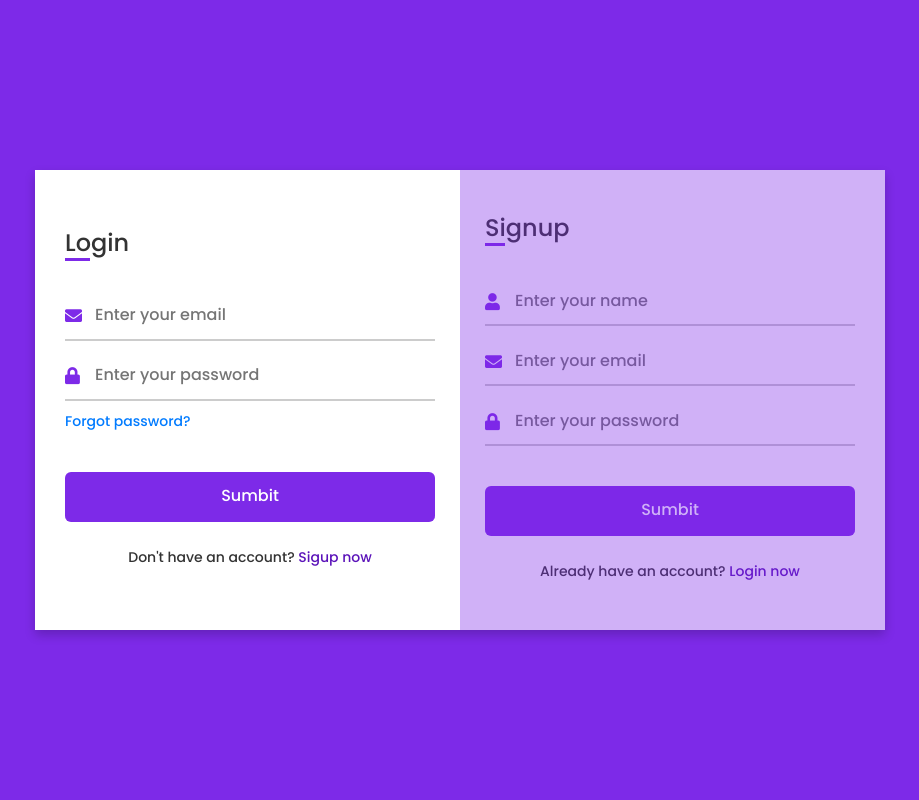
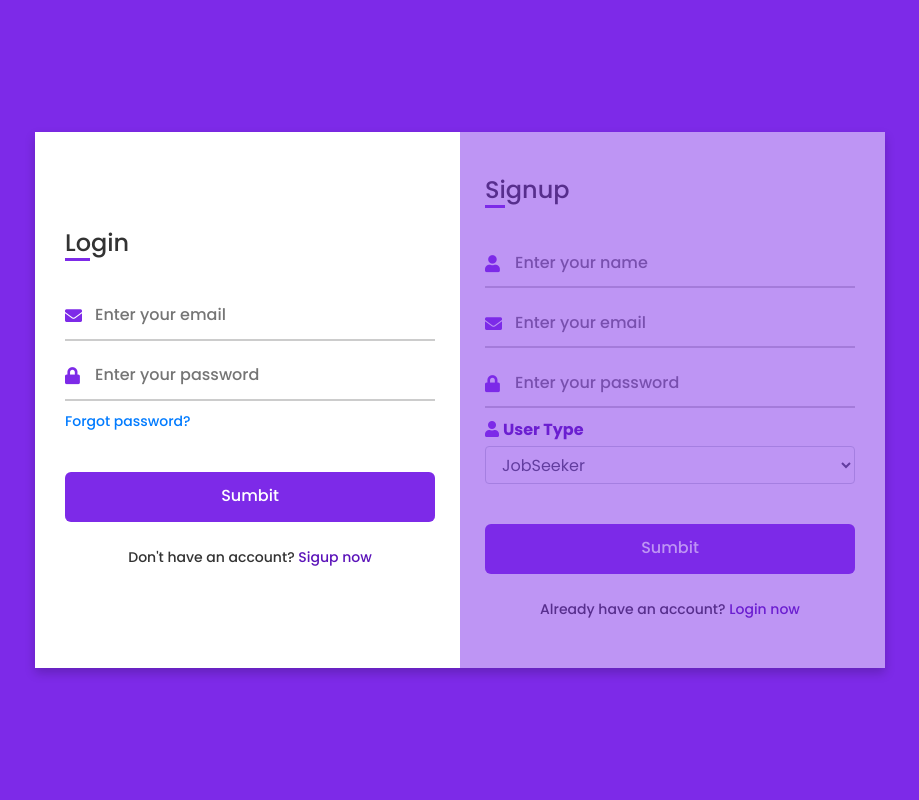
Before and after one commit to tasnim-dev/Job-Portal, a Django app: page / in a window 1280 px wide. Shown: the whole page, without its empty margins (180-1099 px from the left). Run offline with Django 4.2, Linux system fonts and the light colour scheme; some libraries are stand-ins or nearby versions.

Commit message:
static add

```diff
--- a/project/project/settings.py
+++ b/project/project/settings.py
@@ -100,6 +100,11 @@ USE_TZ = True
 
 STATIC_URL = "static/"
 
+#Add this in your settings.py file:
+STATICFILES_DIRS = [
+    BASE_DIR / 'static'
+]
+
 # Default primary key field type
 # https://docs.djangoproject.com/en/4.2/ref/settings/#default-auto-field
 
--- /dev/null
+++ b/project/static/css/style.css
@@ -0,0 +1,221 @@
+/* Google Font Link */
+@import url('https://fonts.googleapis.com/css2?family=Poppins:wght@200;300;400;500;600;700&display=swap');
+*{
+  margin: 0;
+  padding: 0;
+  box-sizing: border-box;
+  font-family: "Poppins" , sans-serif;
+}
+body{
+  min-height: 100vh;
+  display: flex;
+  align-items: center;
+  justify-content: center;
+  background: #7d2ae8;
+  padding: 30px;
+}
+.container{
+  position: relative;
+  max-width: 850px;
+  width: 100%;
+  background: #fff;
+  padding: 40px 30px;
+  box-shadow: 0 5px 10px rgba(0,0,0,0.2);
+  perspective: 2700px;
+}
+.container .cover{
+  position: absolute;
+  top: 0;
+  left: 50%;
+  height: 100%;
+  width: 50%;
+  z-index: 98;
+  transition: all 1s ease;
+  transform-origin: left;
+  transform-style: preserve-3d;
+}
+.container #flip:checked ~ .cover{
+  transform: rotateY(-180deg);
+}
+ .container .cover .front,
+ .container .cover .back{
+  position: absolute;
+  top: 0;
+  left: 0;
+  height: 100%;
+  width: 100%;
+}
+.cover .back{
+  transform: rotateY(180deg);
+  backface-visibility: hidden;
+}
+.container .cover::before,
+.container .cover::after{
+  content: '';
+  position: absolute;
+  height: 100%;
+  width: 100%;
+  background: #7d2ae8;
+  opacity: 0.5;
+  z-index: 12;
+}
+.container .cover::after{
+  opacity: 0.3;
+  transform: rotateY(180deg);
+  backface-visibility: hidden;
+}
+.container .cover img{
+  position: absolute;
+  height: 100%;
+  width: 100%;
+  object-fit: cover;
+  z-index: 10;
+}
+.container .cover .text{
+  position: absolute;
+  z-index: 130;
+  height: 100%;
+  width: 100%;
+  display: flex;
+  flex-direction: column;
+  align-items: center;
+  justify-content: center;
+}
+.cover .text .text-1,
+.cover .text .text-2{
+  font-size: 26px;
+  font-weight: 600;
+  color: #fff;
+  text-align: center;
+}
+.cover .text .text-2{
+  font-size: 15px;
+  font-weight: 500;
+}
+.container .forms{
+  height: 100%;
+  width: 100%;
+  background: #fff;
+}
+.container .form-content{
+  display: flex;
+  align-items: center;
+  justify-content: space-between;
+}
+.form-content .login-form,
+.form-content .signup-form{
+  width: calc(100% / 2 - 25px);
+}
+.forms .form-content .title{
+  position: relative;
+  font-size: 24px;
+  font-weight: 500;
+  color: #333;
+}
+.forms .form-content .title:before{
+  content: '';
+  position: absolute;
+  left: 0;
+  bottom: 0;
+  height: 3px;
+  width: 25px;
+  background: #7d2ae8;
+}
+.forms .signup-form  .title:before{
+  width: 20px;
+}
+.forms .form-content .input-boxes{
+  margin-top: 30px;
+}
+.forms .form-content .input-box{
+  display: flex;
+  align-items: center;
+  height: 50px;
+  width: 100%;
+  margin: 10px 0;
+  position: relative;
+}
+.form-content .input-box input{
+  height: 100%;
+  width: 100%;
+  outline: none;
+  border: none;
+  padding: 0 30px;
+  font-size: 16px;
+  font-weight: 500;
+  border-bottom: 2px solid rgba(0,0,0,0.2);
+  transition: all 0.3s ease;
+}
+.form-content .input-box input:focus,
+.form-content .input-box input:valid{
+  border-color: #7d2ae8;
+}
+.form-content .input-box i{
+  position: absolute;
+  color: #7d2ae8;
+  font-size: 17px;
+}
+.form-group i{
+
+    color: #7d2ae8;
+
+  }
+.forms .form-content .text{
+  font-size: 14px;
+  font-weight: 500;
+  color: #333;
+}
+.forms .form-content .text a{
+  text-decoration: none;
+}
+.forms .form-content .text a:hover{
+  text-decoration: underline;
+}
+.forms .form-content .button{
+  color: #fff;
+  margin-top: 40px;
+}
+.forms .form-content .button input{
+  color: #fff;
+  background: #7d2ae8;
+  border-radius: 6px;
+  padding: 0;
+  cursor: pointer;
+  transition: all 0.4s ease;
+}
+.forms .form-content .button input:hover{
+  background: #5b13b9;
+}
+.forms .form-content label{
+  color: #5b13b9;
+  cursor: pointer;
+}
+.forms .form-content label:hover{
+  text-decoration: underline;
+}
+.forms .form-content .login-text,
+.forms .form-content .sign-up-text{
+  text-align: center;
+  margin-top: 25px;
+}
+.container #flip{
+  display: none;
+}
+@media (max-width: 730px) {
+  .container .cover{
+    display: none;
+  }
+  .form-content .login-form,
+  .form-content .signup-form{
+    width: 100%;
+  }
+  .form-content .signup-form{
+    display: none;
+  }
+  .container #flip:checked ~ .forms .signup-form{
+    display: block;
+  }
+  .container #flip:checked ~ .forms .login-form{
+    display: none;
+  }
+}
--- a/project/templates/base.html
+++ b/project/templates/base.html
@@ -1,6 +1,6 @@
+{% load static %}
 <!DOCTYPE html>
 <html lang="en">
-
 <head>
     <meta charset="UTF-8">
     <meta name="viewport" content="width=device-width, initial-scale=1, shrink-to-fit=no">
@@ -8,7 +8,10 @@
     <!-- Bootstrap CSS -->
     <link rel="stylesheet" href="https://stackpath.bootstrapcdn.com/bootstrap/4.5.2/css/bootstrap.min.css">
     <link rel="stylesheet" href="https://cdnjs.cloudflare.com/ajax/libs/font-awesome/5.15.3/css/all.min.css">
-    <meta name="viewport" content="width=device-width, initial-scale=1.0">
+    <!--Main css-->
+    <link rel="stylesheet" href="{% static 'css/style.css' %} ">
+    <!-- Fontawesome CDN Link -->
+    <link rel="stylesheet" href="https://cdnjs.cloudflare.com/ajax/libs/font-awesome/5.15.3/css/all.min.css">
 
 
 </head>
--- a/project/templates/register.html
+++ b/project/templates/register.html
@@ -1,197 +1,5 @@
 {% extends "base.html" %}
 {% block content %}
-
-   <style>
-      /* Google Font Link */
-  @import url('https://fonts.googleapis.com/css2?family=Poppins:wght@200;300;400;500;600;700&display=swap');
-  *{
-    margin: 0;
-    padding: 0;
-    box-sizing: border-box;
-    font-family: "Poppins" , sans-serif;
-  }
-  body{
-    min-height: 100vh;
-    display: flex;
-    align-items: center;
-    justify-content: center;
-    background: #7d2ae8;
-    padding: 30px;
-  }
-  .container{
-    position: relative;
-    max-width: 850px;
-    width: 100%;
-    background: #fff;
-    padding: 40px 30px;
-    box-shadow: 0 5px 10px rgba(0,0,0,0.2);
-    perspective: 2700px;
-  }
-  .container .cover{
-    position: absolute;
-    top: 0;
-    left: 50%;
-    height: 100%;
-    width: 50%;
-    z-index: 98;
-    transition: all 1s ease;
-    transform-origin: left;
-    transform-style: preserve-3d;
-  }
-  .container #flip:checked ~ .cover{
-    transform: rotateY(-180deg);
-  }
-  .container .cover .front,
-  .container .cover .back{
-    position: absolute;
-    top: 0;
-    left: 0;
-    height: 100%;
-    width: 100%;
-  }
-  .cover .back{
-    transform: rotateY(180deg);
-    backface-visibility: hidden;
-  }
-  .container .cover::before,
-  .container .cover::after{
-    content: '';
-    position: absolute;
-    height: 100%;
-    width: 100%;
-    background: #7d2ae8;
-    opacity: 0.2;
-    z-index: 12;
-  }
-  .container .cover::after{
-    opacity: 0.2;
-    transform: rotateY(180deg);
-
-  }
-
-  .container .forms{
-    height: 100%;
-    width: 100%;
-    background: #fff;
-  }
-  .container .form-content{
-    display: flex;
-    align-items: center;
-    justify-content: space-between;
-  }
-  .form-content .login-form,
-  .form-content .signup-form{
-    width: calc(100% / 2 - 25px);
-  }
-  .forms .form-content .title{
-    position: relative;
-    font-size: 24px;
-    font-weight: 500;
-    color: #333;
-  }
-  .forms .form-content .title:before{
-    content: '';
-    position: absolute;
-    left: 0;
-    bottom: 0;
-    height: 3px;
-    width: 25px;
-    background: #7d2ae8;
-  }
-  .forms .signup-form  .title:before{
-    width: 20px;
-  }
-  .forms .form-content .input-boxes{
-    margin-top: 30px;
-  }
-  .forms .form-content .input-box{
-    display: flex;
-    align-items: center;
-    height: 50px;
-    width: 100%;
-    margin: 10px 0;
-    position: relative;
-  }
-  .form-content .input-box input{
-    height: 100%;
-    width: 100%;
-    outline: none;
-    border: none;
-    padding: 0 30px;
-    font-size: 16px;
-    font-weight: 500;
-    border-bottom: 2px solid rgba(0,0,0,0.2);
-    transition: all 0.3s ease;
-  }
-  .form-content .input-box input:focus,
-  .form-content .input-box input:valid{
-    border-color: #7d2ae8;
-  }
-  .form-content .input-box i{
-    position: absolute;
-    color: #7d2ae8;
-    font-size: 17px;
-  }
-  .forms .form-content .text{
-    font-size: 14px;
-    font-weight: 500;
-    color: #333;
-  }
-  .forms .form-content .text a{
-    text-decoration: none;
-  }
-  .forms .form-content .text a:hover{
-    text-decoration: underline;
-  }
-  .forms .form-content .button{
-    color: #fff;
-    margin-top: 40px;
-  }
-  .forms .form-content .button input{
-    color: #fff;
-    background: #7d2ae8;
-    border-radius: 6px;
-    padding: 0;
-    cursor: pointer;
-    transition: all 0.4s ease;
-  }
-  .forms .form-content .button input:hover{
-    background: #5b13b9;
-  }
-  .forms .form-content label{
-    color: #5b13b9;
-    cursor: pointer;
-  }
-  .forms .form-content label:hover{
-    text-decoration: underline;
-  }
-  .forms .form-content .login-text,
-  .forms .form-content .sign-up-text{
-    text-align: center;
-    margin-top: 25px;
-  }
-  .container #flip{
-    display: none;
-  }
-  @media (max-width: 730px) {
-    .container .cover{
-      display: none;
-    }
-    .form-content .login-form,
-    .form-content .signup-form{
-      width: 100%;
-    }
-    .form-content .signup-form{
-      display: none;
-    }
-    .container #flip:checked ~ .forms .signup-form{
-      display: block;
-    }
-    .container #flip:checked ~ .forms .login-form{
-      display: none;
-    }
-  }
-   </style>
 <body>
   <div class="container">
     <input type="checkbox" id="flip">
@@ -202,7 +10,8 @@
         <div class="form-content">
           <div class="login-form">
             <div class="title">Login</div>
-          <form action="#">
+          <form action="#" method="POST">
+            {% csrf_token %}
             <div class="input-boxes">
               <div class="input-box">
                 <i class="fas fa-envelope"></i>
@@ -222,7 +31,8 @@
       </div>
         <div class="signup-form">
           <div class="title">Signup</div>
-        <form action="#">
+        <form action="#" method="POST">
+          {% csrf_token %}
             <div class="input-boxes">
               <div class="input-box">
                 <i class="fas fa-user"></i>
@@ -235,6 +45,15 @@
               <div class="input-box">
                 <i class="fas fa-lock"></i>
                 <input type="password" placeholder="Enter your password" required>
+              </div>
+              <div class="form-group">
+                <i class="fas fa-user">
+                  <label for="userType">User Type</label>
+                </i>
+                <select class="form-control" id="userType" name="userType" required>
+                    <option value="jobseeker">JobSeeker</option>
+                    <option value="recruiter">Recruiter</option>
+                </select>
               </div>
               <div class="button input-box">
                 <input type="submit" value="Sumbit">
```
